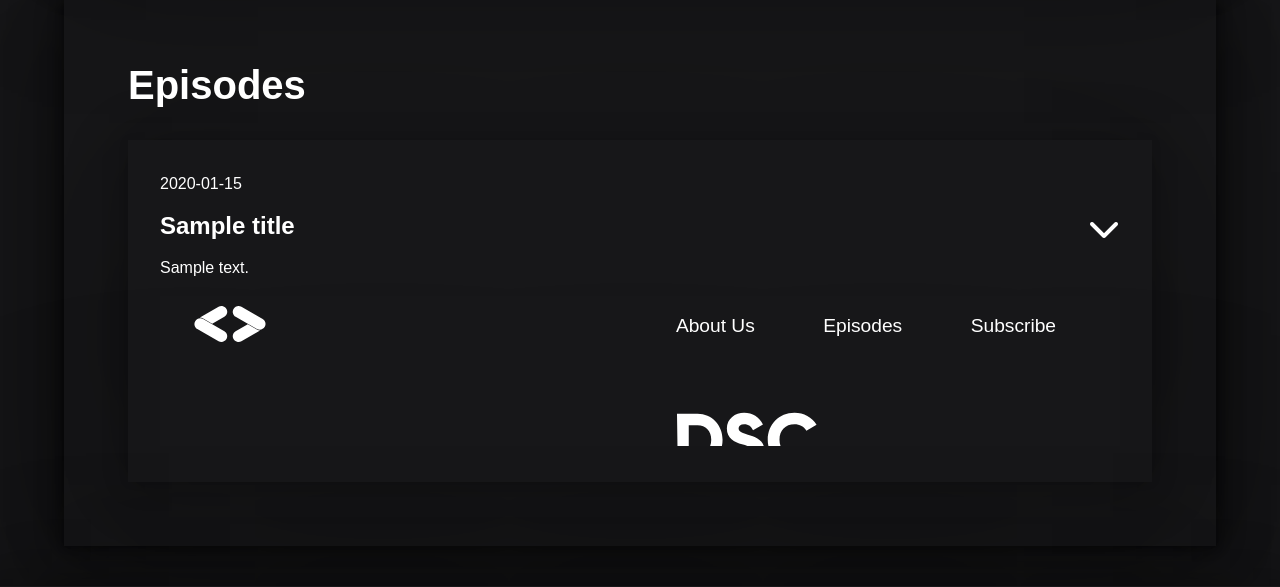
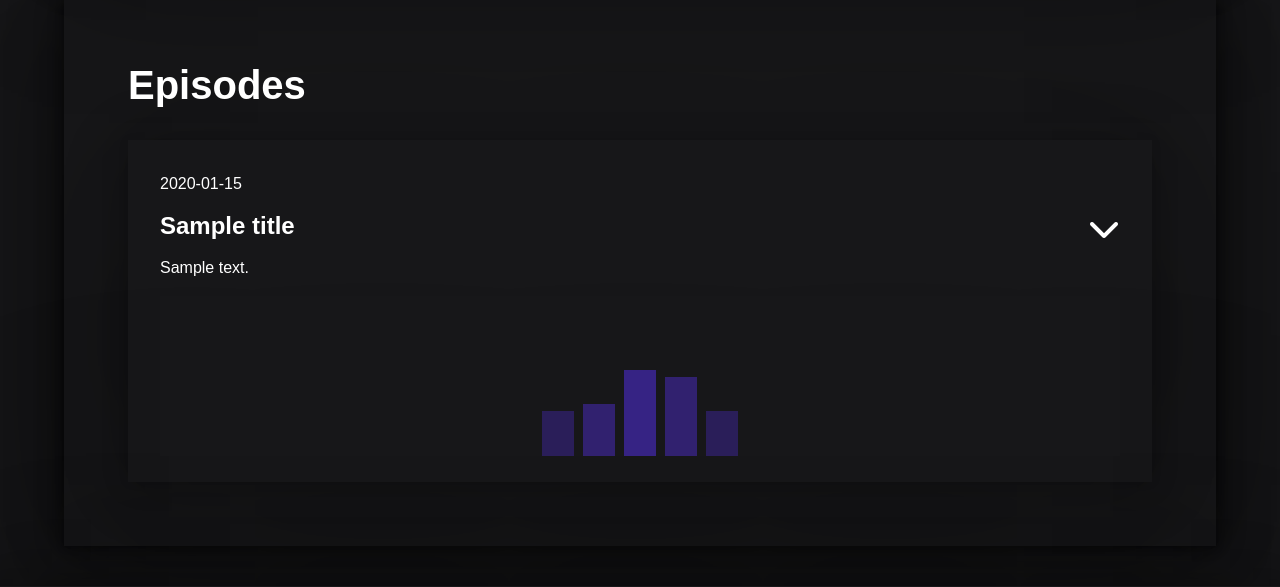
Before and after one commit to GDGVIT/dsc-afterhours, a Flask app: template templates/index.html in a window 1280 px wide. Shown: the part 1294-1881 px from the top of the page. Run offline with Flask 2, Linux system fonts and the light colour scheme; the template is opened without the code that fills it: most values are stand-ins (such as "Sample title", 1, 10 or a date in 2020); some libraries are stand-ins or nearby versions; some web fonts are replaced.

Commit message:
anchor-card-loader

```diff
--- a/static/assets/css/styles.css
+++ b/static/assets/css/styles.css
@@ -594,3 +594,91 @@ p {
 .hide {
     display: none;
 }
+
+
+/*equaliser*/
+.block{
+    position: relative;
+}
+.album {
+
+    position: absolute;
+    display: -webkit-box;
+    display: -webkit-flex;
+    display: -ms-flexbox;
+    display: flex;
+    height: 160px;
+    width: 100%;
+    margin: auto;
+    background-color: var(--black);
+
+  }
+
+  .artwork {
+    margin: auto;
+  }
+
+  .bars {
+      margin: 0;
+      padding: 0;
+    display: -webkit-box;
+    display: -webkit-flex;
+    display: -ms-flexbox;
+    display: flex;
+    -webkit-box-align: end;
+    -webkit-align-items: flex-end;
+        -ms-flex-align: end;
+            align-items: flex-end;
+    height: 160px;
+    list-style: none;
+  }
+  .bars li {
+    width: 2.5vw;
+    height: 100px;
+    margin: 0 .35vw;
+
+    -webkit-animation: equaliser 1s linear infinite;
+            animation: equaliser 1s linear infinite;
+  }
+  .bars li:nth-child(1) {
+    background: var(--purple);
+    -webkit-animation-delay: 0s;
+            animation-delay: 0s;
+    opacity: 30%;
+  }
+  .bars li:nth-child(2) {
+    background:  var(--purple);
+    opacity: 40%;
+    -webkit-animation-delay: 0.25s;
+            animation-delay: 0.25s;
+  }
+  .bars li:nth-child(3) {
+    background:  var(--purple);
+    opacity: 50%;
+    -webkit-animation-delay: 0.50s;
+            animation-delay: 0.50s;
+  }
+  .bars li:nth-child(4) {
+    opacity: 40%;
+    background:  var(--purple);
+    -webkit-animation-delay: 0.75s;
+            animation-delay: 0.75s;
+  }
+  .bars li:nth-child(5) {
+    opacity: 30%;
+    background:  var(--purple);
+    -webkit-animation-delay: 1s;
+            animation-delay: 1s;
+  }
+
+  @-webkit-keyframes equaliser {
+    50% {
+      height: 2.5vw;
+    }
+  }
+
+  @keyframes equaliser {
+    50% {
+      height: 2.5vw;
+    }
+  }
--- a/static/assets/js/index.js
+++ b/static/assets/js/index.js
@@ -102,3 +102,23 @@ $(window).scroll(function(){
 
     })
 })
+
+
+
+$(document).ready(function () {
+    /*Page loader */
+
+
+
+    /*Anchor iframe loaded*/
+
+    $.each($('iframe'), function (key, val) {
+        console.log(val)
+        $(val).on('load', function () {
+            console.log($(val))
+            $(val).parent().children('.block').addClass('hide')
+
+        })
+    })
+
+})
--- a/templates/index.html
+++ b/templates/index.html
@@ -109,6 +109,20 @@
                             {{ descs[i] }}
 
                         </p>
+                        <div class="block">
+                            <div class="album">
+                                <div class="artwork">
+
+                                    <ul class="bars">
+                                        <li></li>
+                                        <li></li>
+                                        <li></li>
+                                        <li></li>
+                                        <li></li>
+                                    </ul>
+                                </div>
+                            </div>
+                        </div>
                         <iframe src={{links[i]}} height="100%" width="100%" frameborder="0" scrolling="no"></iframe>
                     </div>
             {% endfor %}
```
